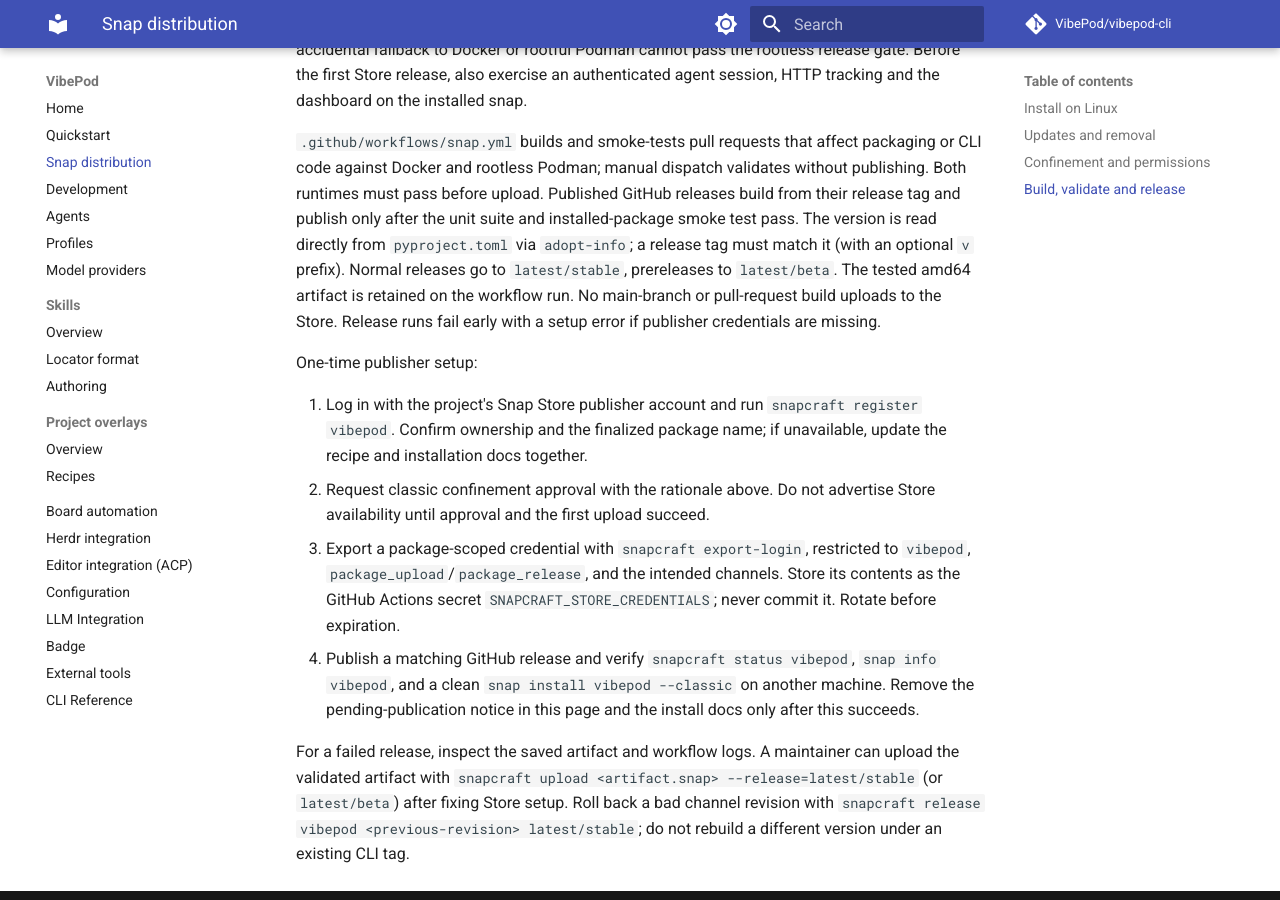
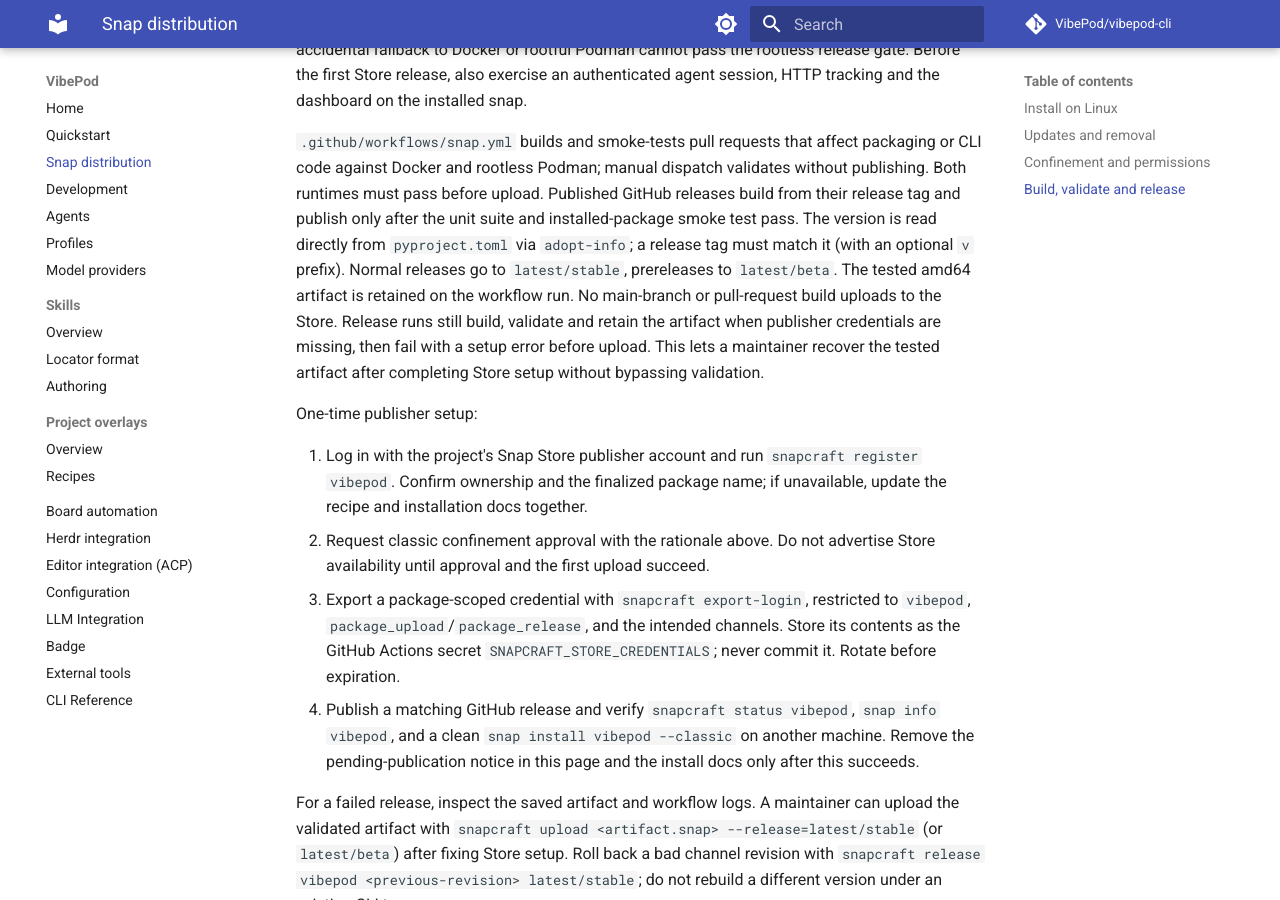
Before and after one commit to VibePod/vibepod-cli, an MkDocs documentation site: the page built from docs/snap.md, in a window 1280 px wide and 900 px high, scrolled down 2638 px. Built offline with MkDocs 1.6.1 and Material for MkDocs 9.7.7, drawn with Linux system fonts in a browser that asks for light colours; comment, search, counter and statistics services are not loaded.

Commit message:
Retain validated Snap artifacts before checking publisher setup

```diff
--- a/docs/snap.md
+++ b/docs/snap.md
@@ -138,7 +138,9 @@
 `v` prefix). Normal releases go to `latest/stable`, prereleases to `latest/beta`.
 The tested amd64 artifact is retained on the workflow run. No main-branch or
 pull-request build uploads to the Store.
-Release runs fail early with a setup error if publisher credentials are missing.
+Release runs still build, validate and retain the artifact when publisher credentials
+are missing, then fail with a setup error before upload. This lets a maintainer
+recover the tested artifact after completing Store setup without bypassing validation.
 
 One-time publisher setup:
 
```
Also changed, not shown: 1 other file.
